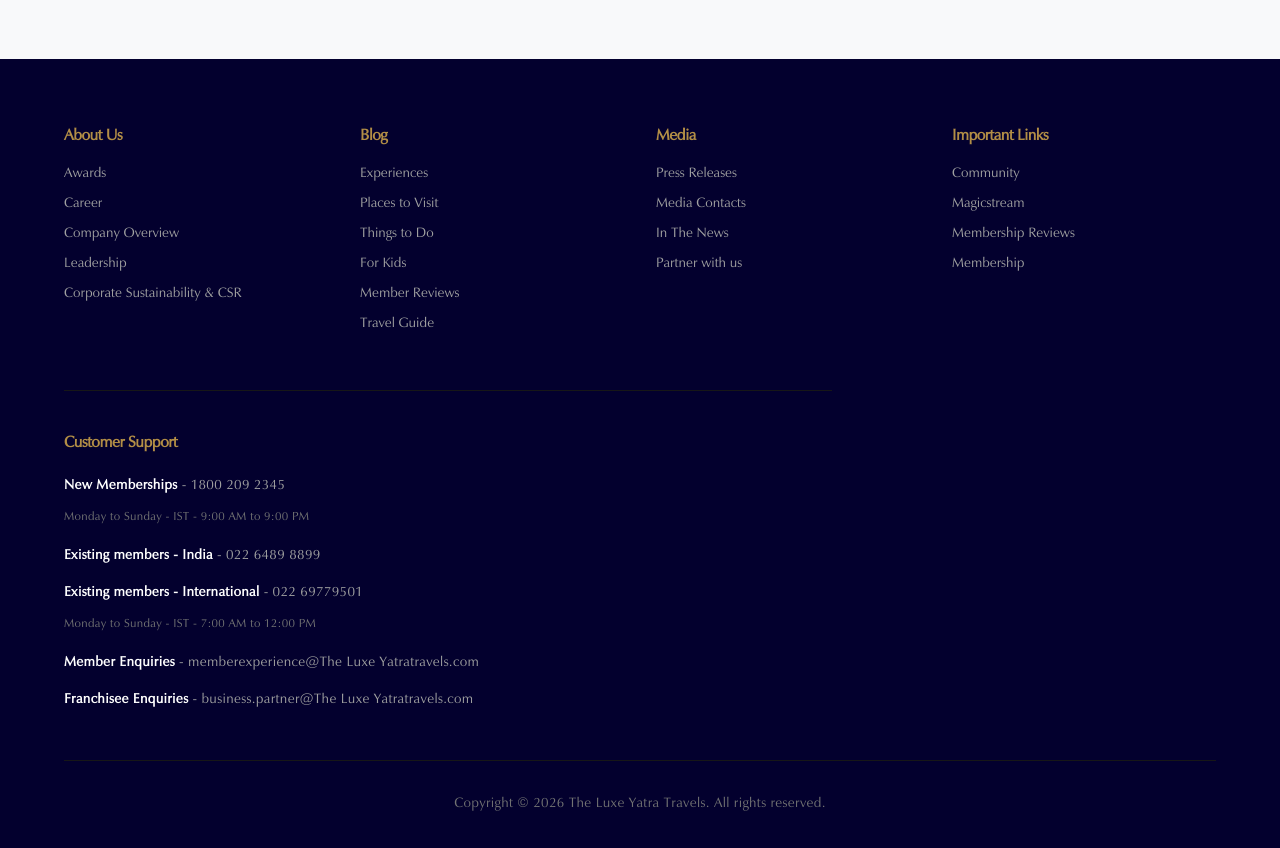
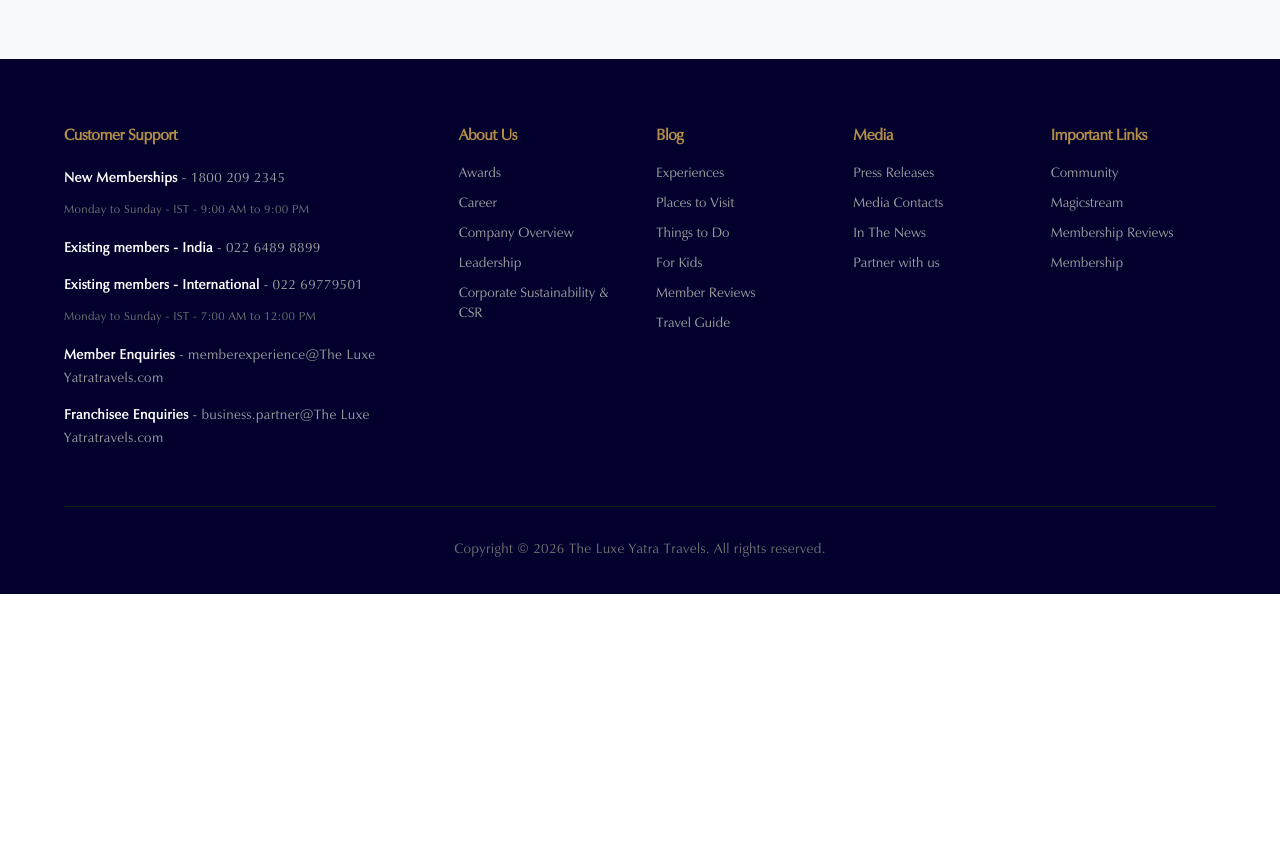
Before and after one commit to deepa11042004/theluxe, a Next.js app: page /about in a window 1280 px wide. Shown: the part 5020-5868 px from the top of the page. After the commit the page ends 5614 px from the top, so only its background shows below. Built offline with nearby package versions, Linux system fonts and the light colour scheme; a web font is replaced by a local one.

Commit message:
feat: add Footer component and Home page hero section

```diff
--- a/components/Footer.tsx
+++ b/components/Footer.tsx
@@ -43,39 +43,17 @@
   return (
     <footer className="bg-[rgb(3,0,46)] text-white pt-16 pb-8 px-6 sm:px-12 lg:px-16 w-full font-[Vera] select-none border-t border-[rgb(3,0,46)]">
       <div className="max-w-7xl mx-auto">
-        {/* 1. TOP MAIN ROW: 4-COLUMN NAV FOOTER LINKS */}
-        <div className="grid grid-cols-2 md:grid-cols-4 gap-8 mb-14">
-          {FOOTER_LINKS.map((group, idx) => (
-            <div key={idx} className="flex flex-col items-start text-left">
-              <h4 className="text-sm md:text-base font-[Vera] font-bold tracking-tight mb-4 text-[#B38E46]">
-                {group.title}
-              </h4>
-              <ul className="space-y-2.5">
-                {group.links.map((link, lIdx) => (
-                  <li key={lIdx}>
-                    <a
-                      href={`#${link.toLowerCase().replace(/\s+/g, "-")}`}
-                      className="text-xs sm:text-sm font-[Vera] font-light text-neutral-400 hover:text-white transition-colors duration-200 block"
-                    >
-                      {link}
-                    </a>
-                  </li>
-                ))}
-              </ul>
-            </div>
-          ))}
-        </div>
-
-        {/* 2. MIDDLE BLOCK: CUSTOMER SUPPORT DIRECTORY STRUCTURE */}
-        <div className="border-t border-neutral-900 pt-10 pb-12 flex flex-col items-start text-left max-w-3xl">
+        {/* 1. TOP MAIN ROW: CUSTOMER SUPPORT + NAV LINKS */}
+        <div className="grid grid-cols-1 md:grid-cols-2 lg:grid-cols-6 gap-x-8 gap-y-14 mb-14">
+          {/* CUSTOMER SUPPORT BLOCK (Takes up 2 columns on lg screens for wrapping) */}
+          <div className="lg:col-span-2 flex flex-col items-start text-left">
             <h4 className="text-sm md:text-base font-[Vera] font-bold tracking-tight mb-5 text-[#B38E46]">
               Customer Support
             </h4>
 
             <div className="space-y-3.5 text-xs sm:text-sm font-[Vera] font-light text-neutral-400 leading-relaxed tracking-wide">
               <p>
-              <span className="font-bold text-white font-[Vera]">New Memberships</span> -
-              1800 209 2345
+                <span className="font-bold text-white font-[Vera]">New Memberships</span> - 1800 209 2345
               </p>
               <p className="text-neutral-500 text-[11px] sm:text-xs -mt-1 pl-0 font-[Vera] font-light">
                 Monday to Sunday - IST - 9:00 AM to 9:00 PM
@@ -121,6 +99,28 @@
             </div>
           </div>
 
+          {/* FOOTER NAV LINKS */}
+          {FOOTER_LINKS.map((group, idx) => (
+            <div key={idx} className="flex flex-col items-start text-left lg:col-span-1">
+              <h4 className="text-sm md:text-base font-[Vera] font-bold tracking-tight mb-4 text-[#B38E46]">
+                {group.title}
+              </h4>
+              <ul className="space-y-2.5">
+                {group.links.map((link, lIdx) => (
+                  <li key={lIdx}>
+                    <a
+                      href={`#${link.toLowerCase().replace(/\s+/g, "-")}`}
+                      className="text-xs sm:text-sm font-[Vera] font-light text-neutral-400 hover:text-white transition-colors duration-200 block"
+                    >
+                      {link}
+                    </a>
+                  </li>
+                ))}
+              </ul>
+            </div>
+          ))}
+        </div>
+
         {/* 3. LOWER SECTION: TRUE CENTER CALIBRATED COPYRIGHT NODE */}
         <div className="border-t border-neutral-900 pt-8 w-full flex items-center justify-center">
           <p className="text-xs sm:text-sm font-[Vera] font-light text-neutral-500 tracking-wide text-center">
--- a/components/Home/Home.tsx
+++ b/components/Home/Home.tsx
@@ -70,7 +70,8 @@
         {/* Subtitle */}
         <motion.p
           variants={itemVariants}
-          className="text-sm md:text-lg lg:text-xl text-black/80 max-w-2xl font-medium mt-3 sm:mt-4 mb-6 sm:mb-10 leading-relaxed px-2"
+          style={{ WebkitTextStroke: "0.5px black" }}
+          className="text-sm md:text-lg lg:text-xl text-black max-w-2xl mt-3 sm:mt-4 mb-6 sm:mb-10 leading-relaxed px-2"
         >
           Explore luxury boutique resorts and tailored holiday experiences.
         </motion.p>
```
Lines whose indentation alone changed are shown as unchanged.
